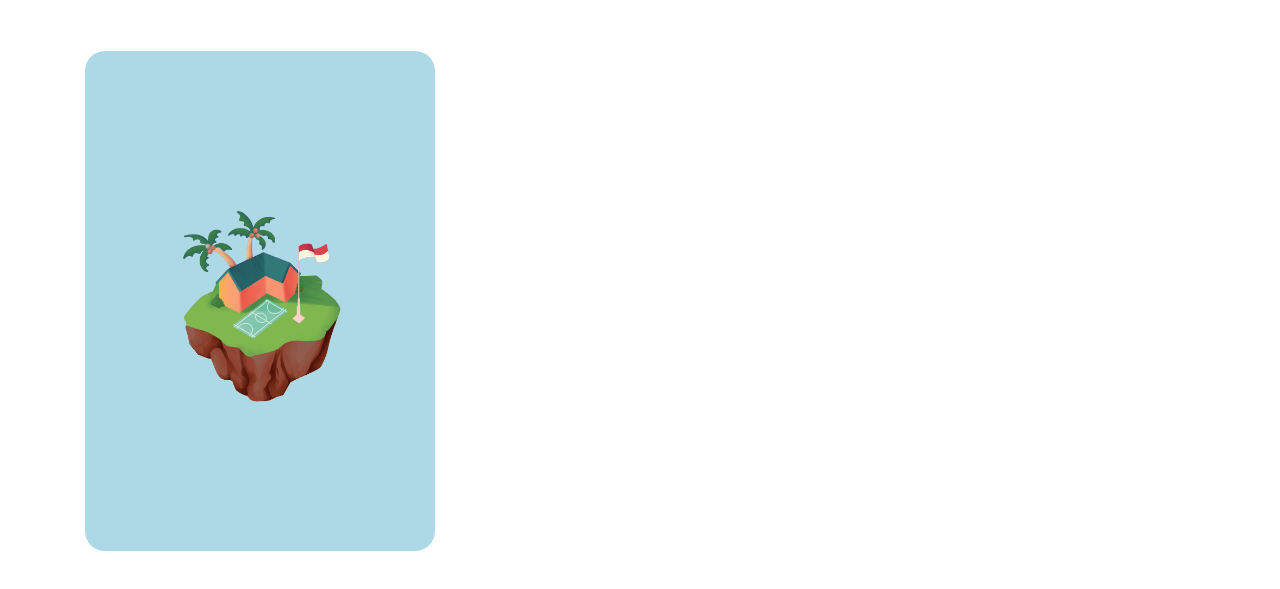
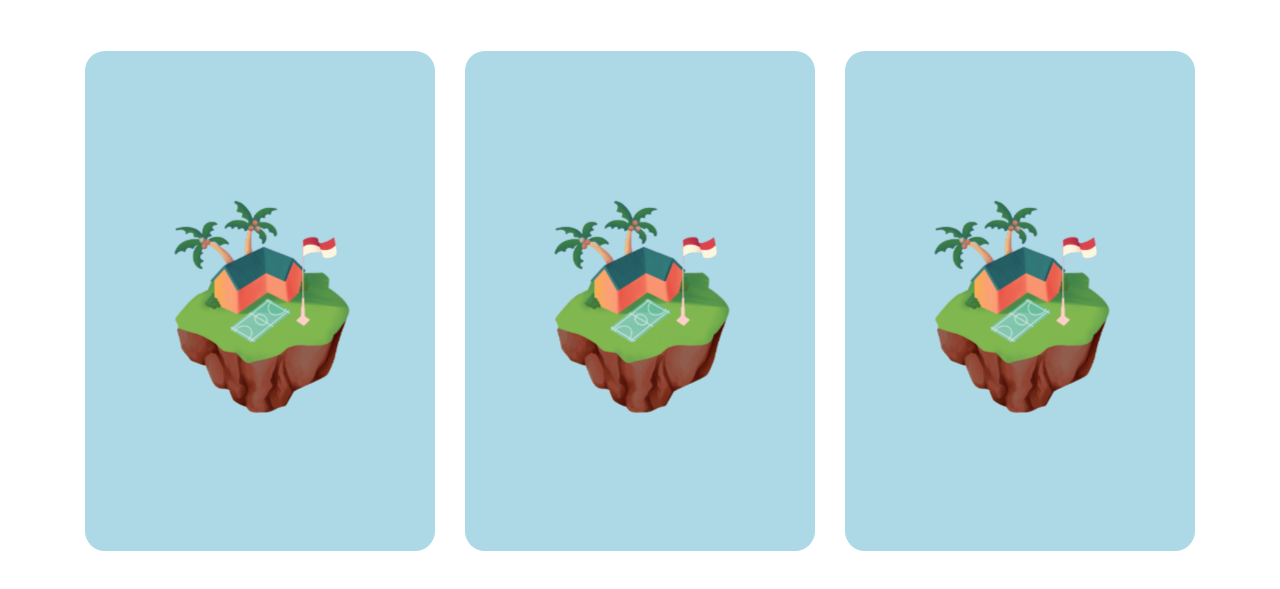
Before and after one commit to Rizanoor/3D-tilt, a plain HTML site: page index.html in a window 1280 px wide. Shown: the part 59-648 px from the top of the page. Drawn offline with nearby package versions, Linux system fonts and the light colour scheme.

Commit message:
membuat 3D tilt

```diff
--- a/index.html
+++ b/index.html
@@ -24,6 +24,20 @@
         </div>
       </div>
       <div class="row">
+        <div class="col-md-6 col-lg-4 mt-5">
+          <div class="candi" data-tilt>
+            <h5 class="candi-name text-center mb-2">Meta</h5>
+            <img src="img/image-removebg-preview.png" class="candi-game" alt="game">
+            <a href="#" class="btn btn-light show">Show</a>
+          </div>
+        </div>
+        <div class="col-md-6 col-lg-4 mt-5">
+          <div class="candi" data-tilt>
+            <h5 class="candi-name text-center mb-2">Meta</h5>
+            <img src="img/image-removebg-preview.png" class="candi-game" alt="game">
+            <a href="#" class="btn btn-light show">Show</a>
+          </div>
+        </div>
         <div class="col-md-6 col-lg-4 mt-5">
           <div class="candi" data-tilt>
             <h5 class="candi-name text-center mb-2">Meta</h5>
--- a/style.css
+++ b/style.css
@@ -10,7 +10,7 @@
   background-color: lightblue;
   border-radius: 20px;
   height: 500px;
-  overflow: hidden;
+  transform-style: preserve-3d;
 }
 
 .candi::before {
@@ -21,7 +21,9 @@
   font-weight: bold;
   font-style: italic;
   top: 30px;
-  left: -100px;
+  left: 50%;
+  transform: translate(-50%, 0);
+  opacity: 0.3;
   opacity: 0;
   transition: 0.5s;
 }
@@ -40,6 +42,7 @@
   text-align: center;
   font-size: 2em;
   opacity: 0;
+  transform: translate(0, 0);
   transition: 0.5s;
 }
 
@@ -66,11 +69,11 @@
   position: absolute;
   top: 10px;
   left: 50%;
-  transform: translate(-50%, 50%);
+  transform: translate3d(-50%, 50%, 100px);
   max-width: 300px;
 }
 
 .candi:hover .candi-game {
-  transform: translate(-50%, 50%) scale(1.2);
+  transform: translate3d(-50%, 50%, 100px) scale(1.2);
   transition: 0.5s;
 }
```
